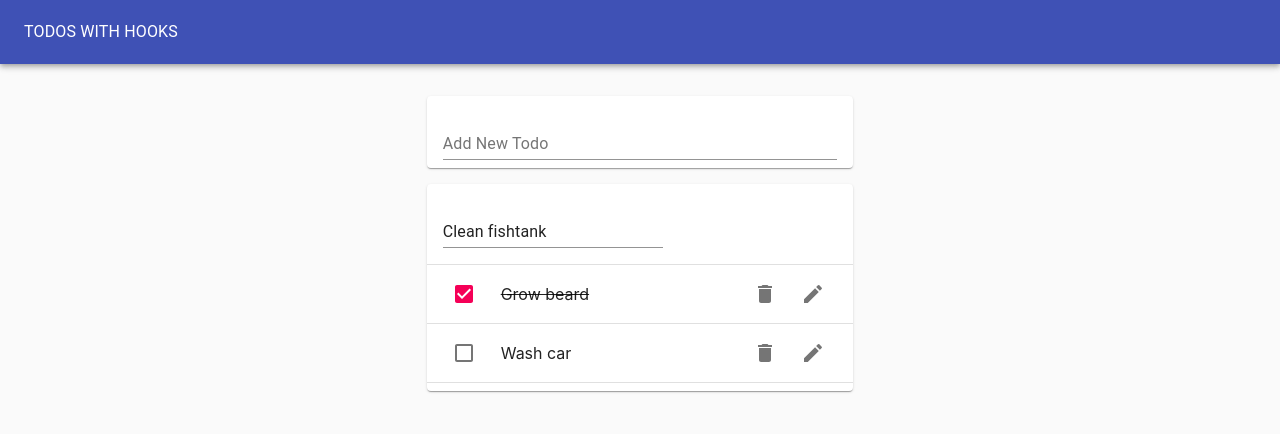
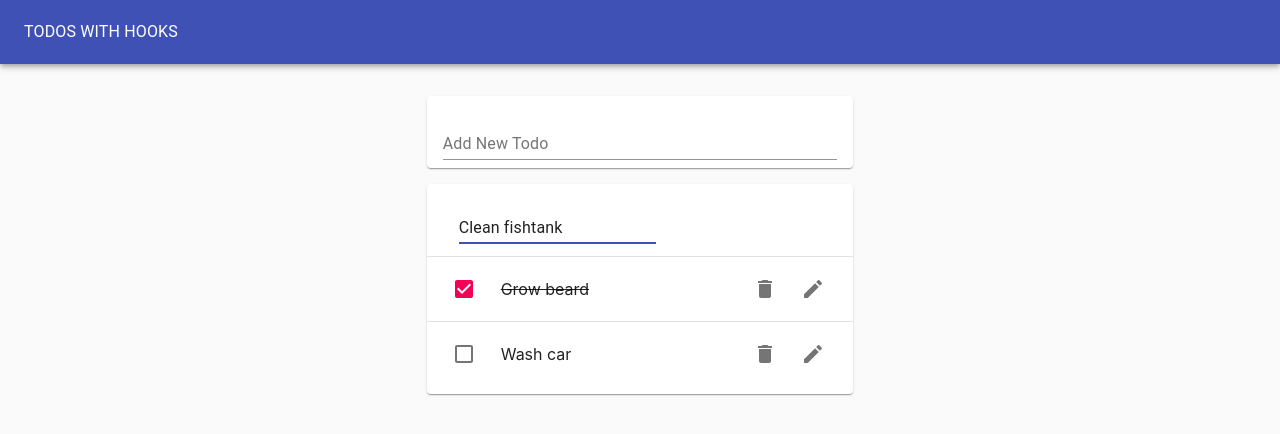
Before and after one commit to mclov/react-hooks-app, a React (Create React App) app: page / in a window 1280 px wide. Both pictures are taken after a click on the button 813 px from the left and 221 px from the top of the page. Shown: the top 434 px of the page. Built offline with nearby package versions, Linux system fonts and the light colour scheme.

Commit message:
Add onBlur to EditTodoForm

```diff
--- a/src/EditTodoForm.js
+++ b/src/EditTodoForm.js
@@ -5,18 +5,28 @@
 export default function EditTodoForm({ id, task, editTodo, toggleEditForm }) {
   const [value, handleChange, reset] = useInputState(task)
   return (
-    <form onSubmit={e => {
-      e.preventDefault();
-      editTodo(id, value);
-      reset();
-      toggleEditForm();
-    }}>
+    <form
+      onSubmit={e => {
+        e.preventDefault();
+        editTodo(id, value);
+        reset();
+        toggleEditForm();
+      }}
+      onBlur={e => {
+        e.preventDefault();
+        editTodo(id, value);
+        reset();
+        toggleEditForm();
+      }}
+      style={{ marginLeft: '1rem', width: '50%' }}
+    >
       <TextField
         margin="normal"
         value={value}
         onChange={handleChange}
         fullWidth
+        autoFocus
       />
-    </form>
+    </form >
   )
 }
--- a/src/Todo.js
+++ b/src/Todo.js
@@ -12,7 +12,7 @@
 export default function Todo({ id, task, completed, removeTodo, toggleTodo, editTodo }) {
   const [isEditing, toggle] = useToggleState(false);
   return (
-    <ListItem>
+    <ListItem style={{ height: '64px' }}>
       {isEditing ? <EditTodoForm id={id} editTodo={editTodo} task={task} toggleEditForm={toggle} /> :
         <>
           <Checkbox tabIndex={-1} checked={completed} onClick={() => toggleTodo(id)} />
--- a/src/TodoList.js
+++ b/src/TodoList.js
@@ -9,7 +9,7 @@
   return (
     <Paper>
       <List>
-        {todos.map(todo => (
+        {todos.map((todo, i) => (
           <>
             <Todo
               id={todo.id}
@@ -20,7 +20,7 @@
               toggleTodo={toggleTodo}
               editTodo={editTodo}
             />
-            <Divider />
+            {i < todos.length - 1 && <Divider />}
           </>
         ))}
       </List>
```
